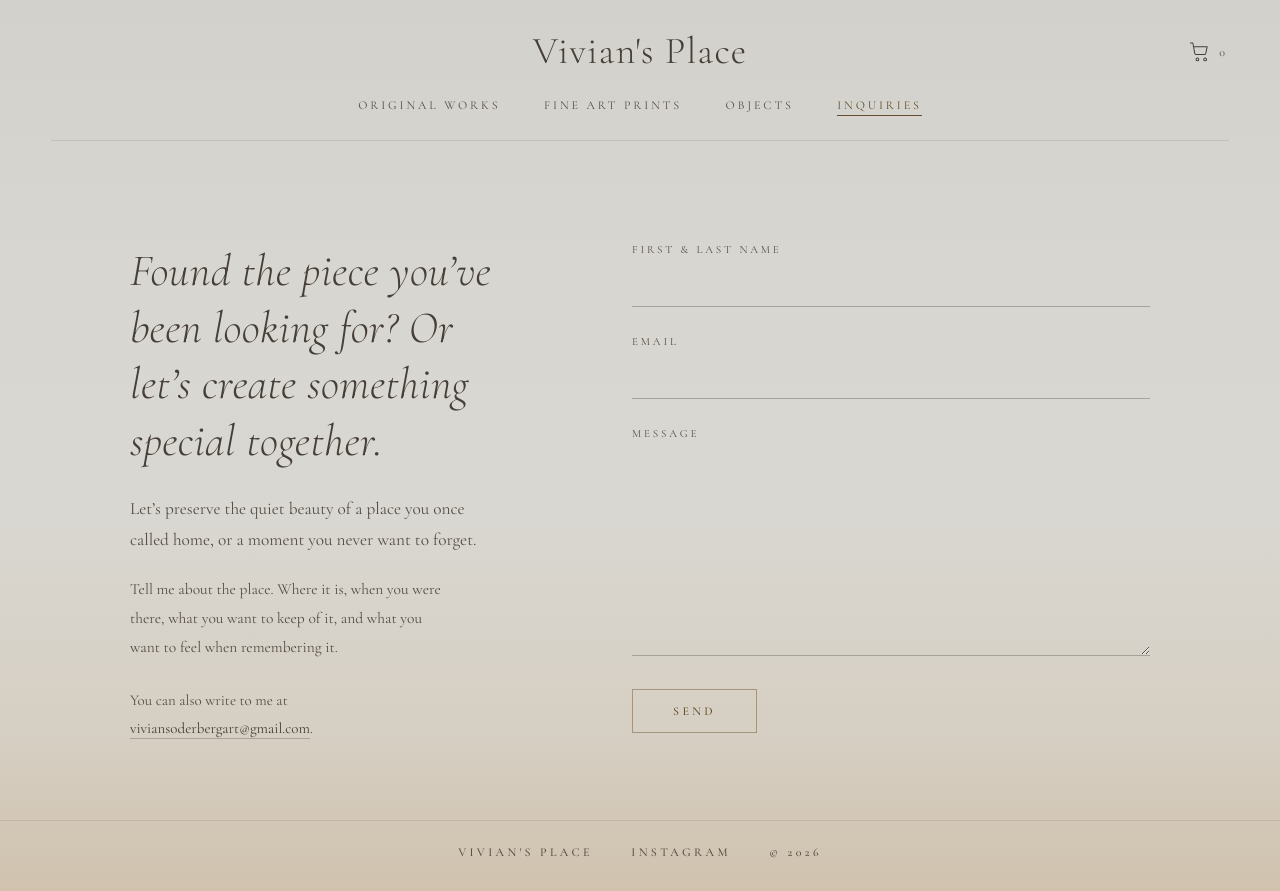
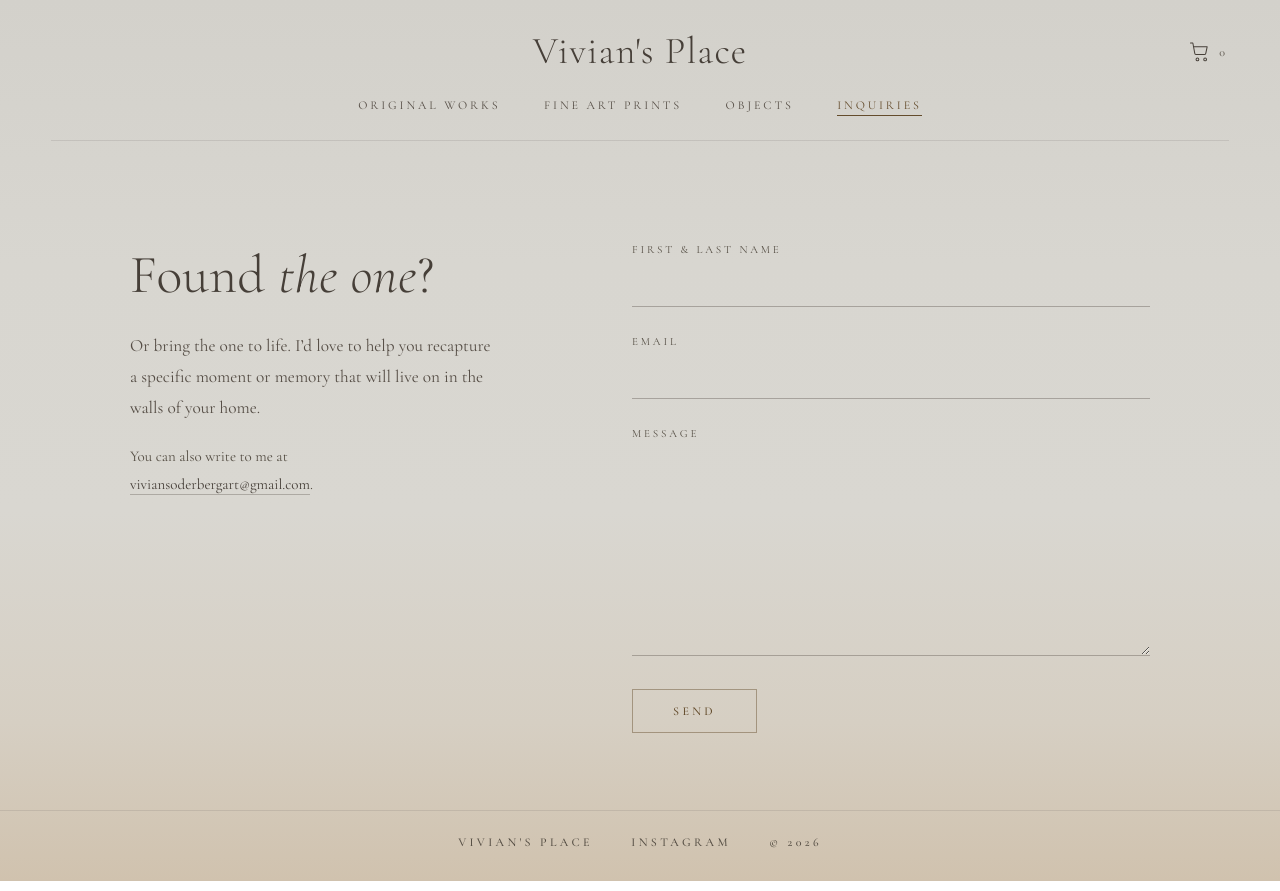
Before and after one commit to james-soderberg/viviansoderberg.com, a plain HTML site: page inquiries.html in a window 1280 px wide. Drawn offline with nearby package versions, Linux system fonts and the light colour scheme.

Commit message:
Rewrite the inquiries page copy
Replaces the previous heading, lede and prompt with:

  Found the one?
  Or bring the one to life. I'd love to help you recapture a specific
  moment or memory that will live on in the walls of your home.

The heading was italic throughout, which would have swallowed the emphasis
on "the one", so it is set roman and the phrase carries the only italic on
the page.

Co-Authored-By: Claude Opus 5 (1M context) <noreply@anthropic.com>
Claude-Session: https://claude.ai/code/session_01UprEgQWNdtBx2WRq2s3QLj

```diff
--- a/inquiries.html
+++ b/inquiries.html
@@ -70,17 +70,14 @@
     gap:clamp(32px,5.5vw,88px);align-items:start;
   }
   .commission h1{
-    font-weight:300;font-style:italic;
-    font-size:clamp(26px,3.5vw,46px);line-height:1.26;letter-spacing:.008em;
-    margin:0 0 24px;text-wrap:balance;
+    font-weight:300;
+    font-size:clamp(30px,4.2vw,56px);line-height:1.2;letter-spacing:.008em;
+    margin:0 0 22px;text-wrap:balance;
   }
+  .commission h1 em{font-style:italic}
   .commission .lede{
     font-size:clamp(16.5px,1.35vw,19px);line-height:1.8;color:var(--ink-soft);
     margin:0 0 20px;max-width:44ch;
-  }
-  .commission .tell{
-    font-size:15.5px;line-height:1.85;color:var(--ink-soft);
-    margin:0 0 26px;max-width:44ch;
   }
   .commission .aside{
     font-size:15px;line-height:1.85;color:var(--ink-quiet);margin:0;max-width:42ch;
@@ -183,17 +180,11 @@
     <div class="wrap">
       <div class="inner">
         <div>
-          <h1>
-            Found the piece you&rsquo;ve been looking for? Or let&rsquo;s
-            create something special together.
-          </h1>
+          <h1>Found <em>the one</em>?</h1>
           <p class="lede">
-            Let&rsquo;s preserve the quiet beauty of a place you once called
-            home, or a moment you never want to forget.
-          </p>
-          <p class="tell">
-            Tell me about the place. Where it is, when you were there, what you
-            want to keep of it, and what you want to feel when remembering it.
+            Or bring the one to life. I&rsquo;d love to help you recapture a
+            specific moment or memory that will live on in the walls of your
+            home.
           </p>
           <p class="aside">
             You can also write to me at
```
